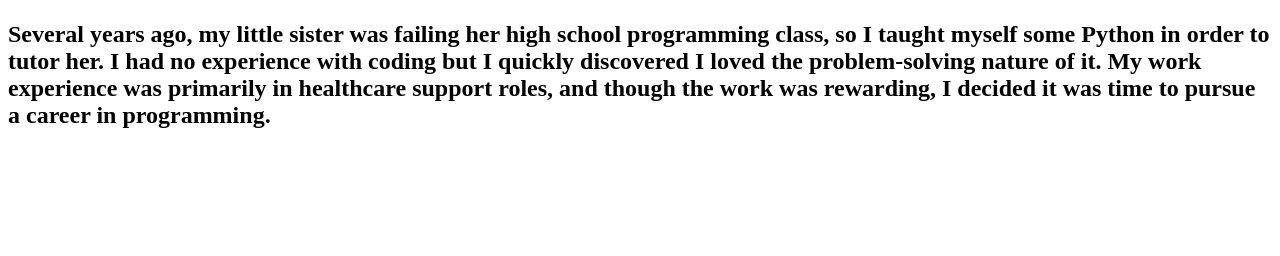
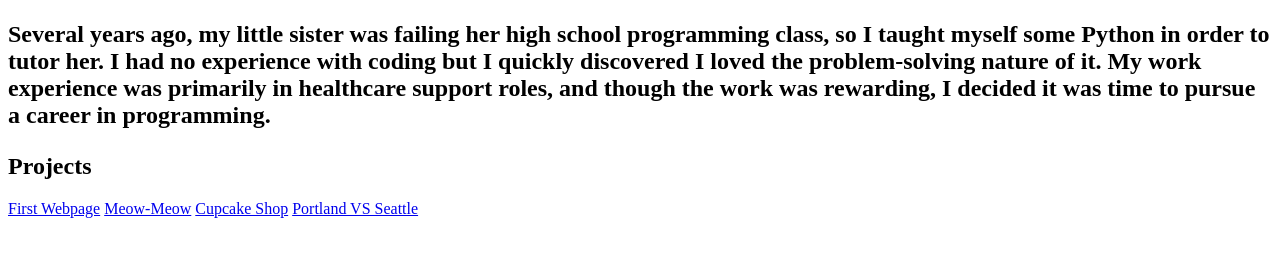
Before and after one commit to RosarioRu/portfolio-page, a plain HTML site: page index.html in a window 1280 px wide. Shown: the part 110-366 px from the top of the page. Drawn offline with Linux system fonts and the light colour scheme.

Commit message:
Add links to projects.

```diff
--- a/index.html
+++ b/index.html
@@ -7,8 +7,19 @@
 
 <body>
   <h1>Rosario Ruvalcaba Harwood</h1>
-  <h2>About Me<h2>
-  <p>Several years ago, my little sister was failing her high school programming class, so I taught myself some Python in order to tutor her. I had no experience with coding but I quickly discovered I loved the problem-solving nature of it. My work experience was primarily in healthcare support roles, and though the work was rewarding, I decided it was time to pursue a career in programming.</p>
+  <div class="about">
+    <h2>About Me<h2>
+    <p>Several years ago, my little sister was failing her high school programming class, so I taught myself some Python in order to tutor her. I had no experience with coding but I quickly discovered I loved the problem-solving nature of it. My work experience was primarily in healthcare support roles, and though the work was rewarding, I decided it was time to pursue a career in programming.</p>
+  </div>
+
+  <h2>Projects</h2>
+  <a href="https://github.com/RosarioRu/first-webpage">First Webpage</a>
+  <a href="https://github.com/RosarioRu/pet-website2">Meow-Meow</a>
+  <a href="https://github.com/RosarioRu/Cup-Cake-Shop/blob/main/index.html">Cupcake Shop</a>
+  <a href="https://github.com/RosarioRu/portland-seattle">Portland VS Seattle</a>
+
+</body>
+
   </body>
 
 </html>
```
